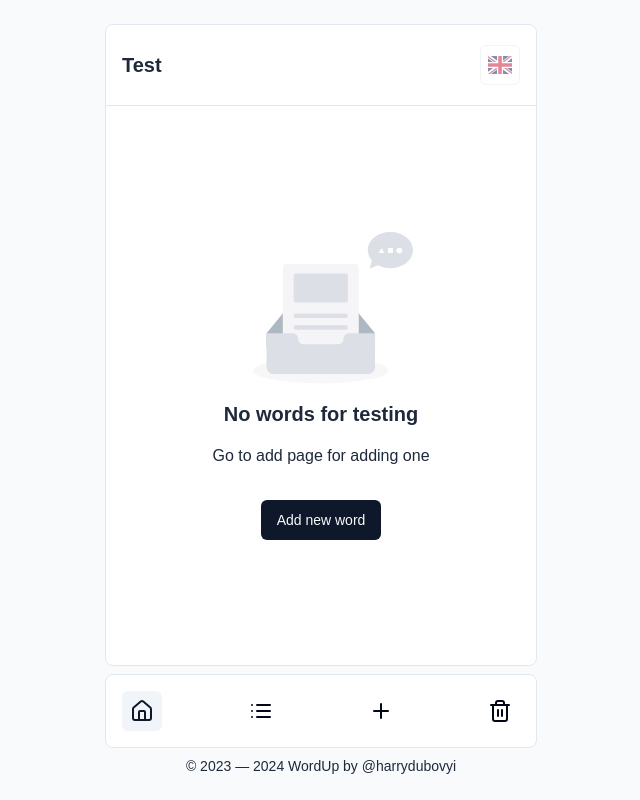
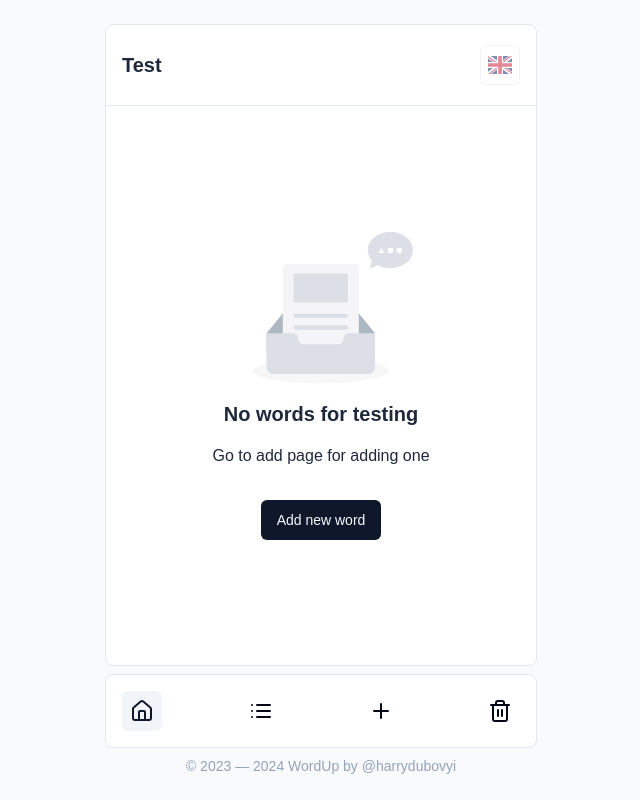
Before and after one commit to harrydubovoy/word-up, a React (Vite) app: page / in a window 1280 px wide. Shown: the whole page, without its empty margins (319-959 px from the left). Built offline with nearby package versions, Linux system fonts and the light colour scheme.

Commit message:
change copyright color text

```diff
--- a/src/components/Copyright.jsx
+++ b/src/components/Copyright.jsx
@@ -6,12 +6,12 @@ function Copyright() {
   return (
     <Typography
       variant="small"
-      className="text-center block"
+      className="text-center block text-slate-400"
     >
       &copy;&nbsp;2023&nbsp;&mdash;&nbsp;
       {getYear()}
       &nbsp;WordUp by&nbsp;
-      <a className="hover:text-slate-400" href="https://github.com/harrydubovoy" target="_blank">@harrydubovyi</a>
+      <a className="hover:text-slate-600" href="https://github.com/harrydubovoy" target="_blank">@harrydubovyi</a>
     </Typography>
   );
 }
```
